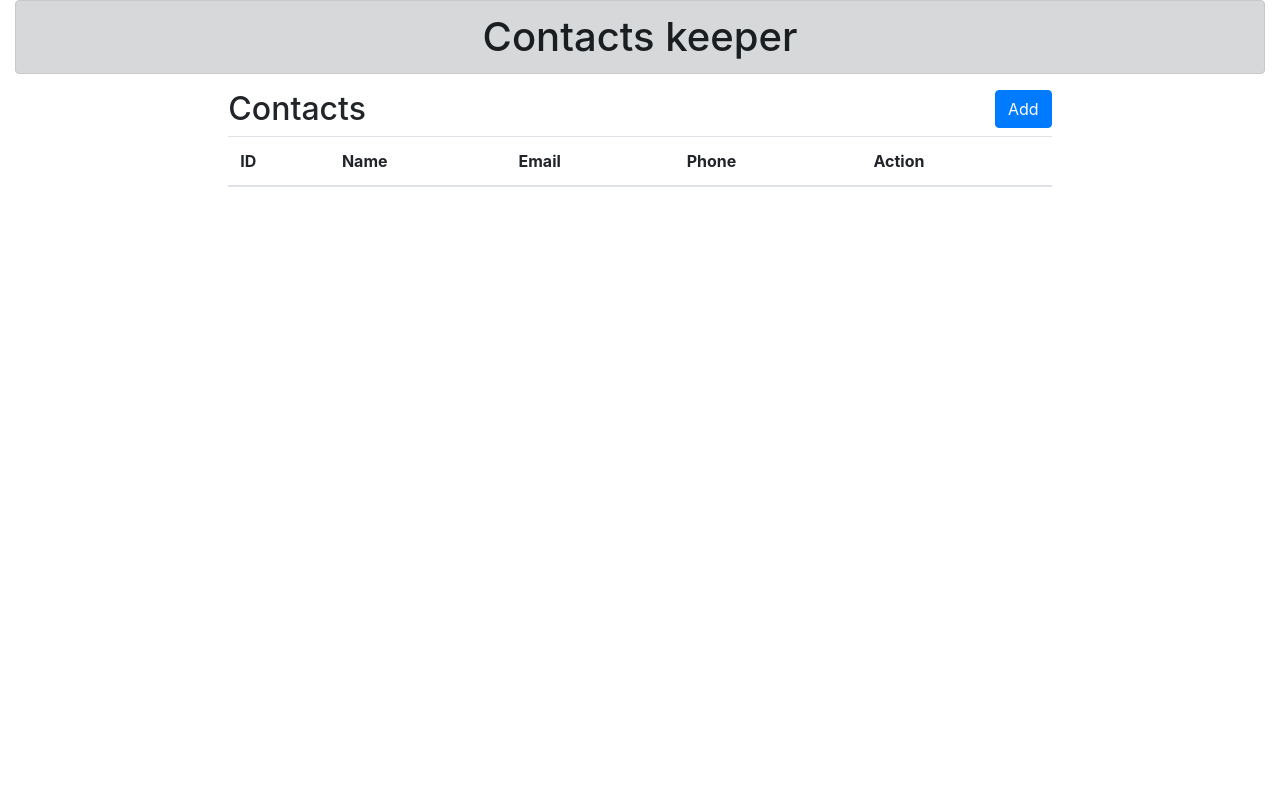
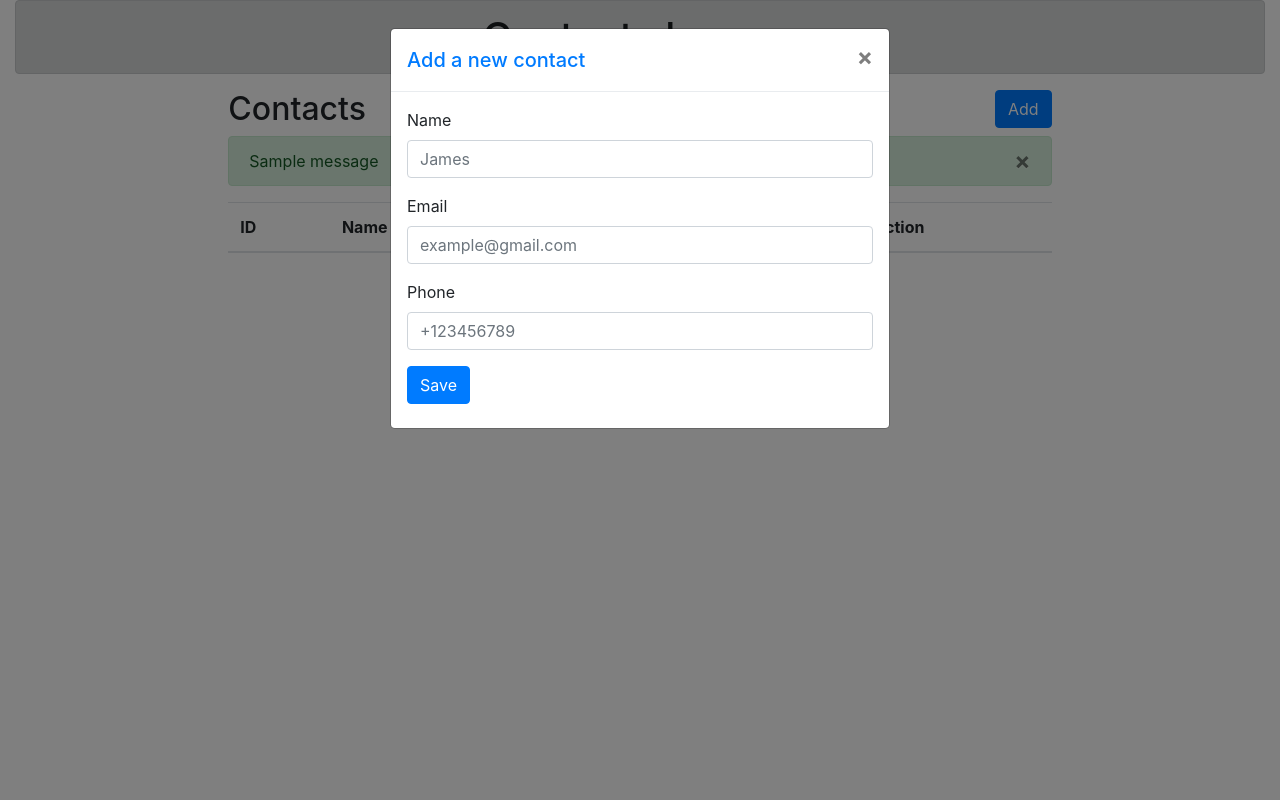
Before and after one commit to trrskv/contacts-keeper, a Flask app: page / in a window 1280 px wide, after a click on "Add". Run offline with Flask 3, Linux system fonts and the light colour scheme; one stand-in notice (Sample message) is shown; data that the repository does not hold is empty; some libraries are stand-ins or nearby versions.

Commit message:
feat: implement adding a contact

```diff
--- a/contacts_keeper/app.py
+++ b/contacts_keeper/app.py
@@ -1,7 +1,7 @@
 import os
 from dotenv import load_dotenv
 
-from flask import Flask, render_template
+from flask import Flask, render_template, flash, redirect, url_for, request
 from dbcm import UseDatabase
 
 load_dotenv()
@@ -31,5 +31,29 @@ def get_contacts():
         return render_template('entry.html', the_title=title, the_contacts=contacts)
 
 
+@app.route('/add_contact', methods=['POST'])
+def add_contact():
+
+    name = request.form['name']
+    email = request.form['email']
+    phone = request.form['phone']
+
+    if request.method == "POST":
+        if len(request.form['name']) >= 1:
+
+            with UseDatabase(app.config['dbconfig']) as cursor:
+
+                query = f'''INSERT INTO {os.getenv('DATABASE')} (name, email, phone) VALUES (%s, %s, %s)'''
+                cursor.execute(query, (name, email, phone))
+                flash('Contact successfully added', category='success')
+        else:
+            flash(
+                'Contact not added. Fill in the "Name" field, please!',
+                category='danger',
+            )
+
+        return redirect(url_for('get_contacts'))
+
+
 if __name__ == '__main__':
     app.run(debug=True)
--- a/contacts_keeper/templates/entry.html
+++ b/contacts_keeper/templates/entry.html
@@ -11,6 +11,60 @@
                 <button class="btn btn-primary float-right" data-toggle="modal" data-target="#myModal">Add
                 </button>
             </h2>
+
+            {% with messages = get_flashed_messages(with_categories=true) %}
+            {% if messages %}
+            {% for category, message in messages %}
+            <div class="alert alert-{{ category }} alert-dismissable" role="alert">
+                <button type="button" class="close" data-dismiss="alert" aria-label="close">
+                    <span aria-hidden="true">&times;</span>
+                </button>
+                {{ message }}
+            </div>
+            {% endfor %}
+            {% endif %}
+            {% endwith %}
+
+            <div id="myModal" class="modal fade" role="dialog">
+                <div class="modal-dialog">
+                    <div class="modal-content">
+
+                        <div class="modal-header">
+                            <h5 class="modal-title text-primary" style="align-content: center;">Add a new contact</h5>
+                            <button type="button" class="close" data-dismiss="modal" aria-label="Close">
+                                <span aria-hidden="true">&times;</span>
+                            </button>
+                        </div>
+
+                        <div class="modal-body">
+
+                            <form action="{{url_for('add_contact')}}" method="POST">
+                                <div class="form-group">
+                                    <label>Name</label>
+                                    <input type="text" name="name" class="form-control" id="name"
+                                           placeholder="James">
+                                </div>
+
+                                <div class="form-group">
+                                    <label>Email</label>
+                                    <input type="text" name="email" class="form-control" id="email"
+                                           placeholder="example@gmail.com">
+                                </div>
+
+                                <div class="form-group">
+                                    <label>Phone</label>
+                                    <input name="phone" type="text" class="form-control" id="phone"
+                                           placeholder="+123456789">
+                                </div>
+
+                                <button type="submit" class="btn btn-primary mb-2">Save</button>
+
+                            </form>
+
+                        </div>
+                    </div>
+                </div>
+            </div>
 
             <table class="table table-hover">
                 <thead>
@@ -35,13 +89,10 @@
 
                     </td>
                 </tr>
-
-
                 {% endfor %}
                 </tbody>
             </table>
         </div>
-
 
         <div class="col-sm-2"></div>
 
```
